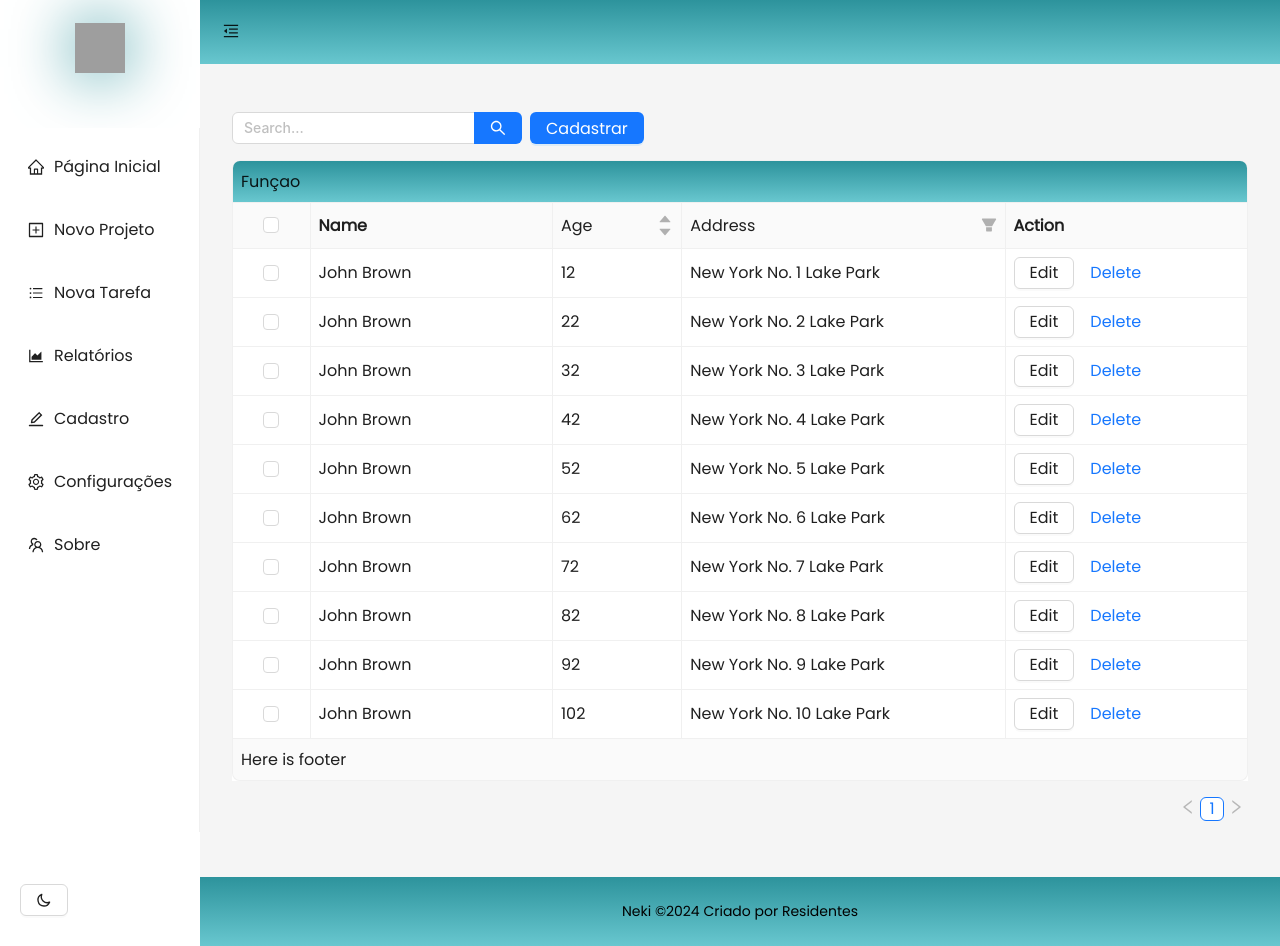
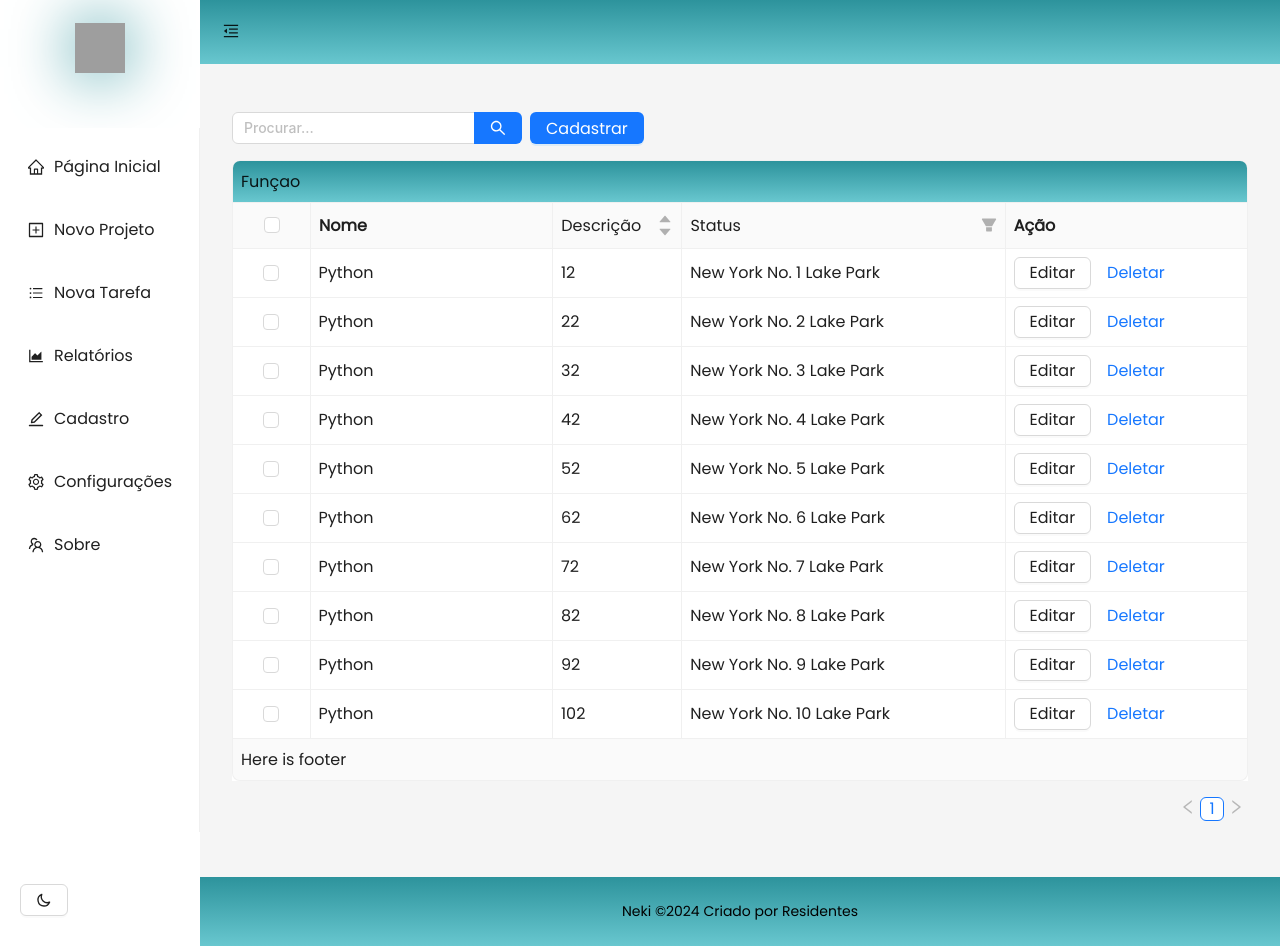
Before and after one commit to felipeofragoso/collaborator-dev2, a React app in the folder collaborator-dev2/: page /Function in a window 1280 px wide. Built offline with nearby package versions, Linux system fonts and the light colour scheme; grey boxes are pictures that could not be loaded; the HTML template or start-up script is replaced by a standard one.

Commit message:
Alterando os dados da tabela função

```diff
--- a/collaborator-dev2/package.json
+++ b/collaborator-dev2/package.json
@@ -12,6 +12,7 @@
   "dependencies": {
     "@ant-design/icons": "^5.3.7",
     "antd": "^5.18.1",
+    "axios": "^1.7.2",
     "localforage": "^1.10.0",
     "match-sorter": "^6.3.4",
     "react": "^18.2.0",
--- a/collaborator-dev2/src/components/Table/TableFunction.jsx
+++ b/collaborator-dev2/src/components/Table/TableFunction.jsx
@@ -8,9 +8,9 @@ const initialData = [];
 for (let i = 1; i <= 10; i++) {
   initialData.push({
     key: i,
-    name: 'John Brown',
-    age: Number(`${i}2`),
-    address: `New York No. ${i} Lake Park`,
+    nome: 'Python',
+    descricao: Number(`${i}2`),
+    status: `New York No. ${i} Lake Park`,
     description: `My name is John Brown, I am ${i}2 years old, living in New York No. ${i} Lake Park.`,
   });
 }
@@ -32,9 +32,9 @@ const TableFunction = () => {
   const handleSearch = (value) => {
     setSearchText(value);
     const filtered = initialData.filter((item) =>
-      item.name.toLowerCase().includes(value.toLowerCase()) ||
-      item.age.toString().includes(value) ||
-      item.address.toLowerCase().includes(value.toLowerCase())
+      item.nome.toLowerCase().includes(value.toLowerCase()) ||
+      item.descricao.toString().includes(value) ||
+      item.status.toLowerCase().includes(value.toLowerCase())
     );
     setFilteredData(filtered);
   };
@@ -99,19 +99,19 @@ const TableFunction = () => {
 
   const columns = [
     {
-      title: 'Name',
-      dataIndex: 'name',
+      title: 'Nome',
+      dataIndex: 'nome',
       width: 150,
     },
     {
-      title: 'Age',
-      dataIndex: 'age',
-      sorter: (a, b) => a.age - b.age,
+      title: 'Descrição',
+      dataIndex: 'descricao',
+      sorter: (a, b) => a.descricao - b.descricao,
       width: 80,
     },
     {
-      title: 'Address',
-      dataIndex: 'address',
+      title: 'Status',
+      dataIndex: 'status',
       width: 200,
       filters: [
         {
@@ -123,17 +123,17 @@ const TableFunction = () => {
           value: 'New York',
         },
       ],
-      onFilter: (value, record) => record.address.indexOf(value) === 0,
+      onFilter: (value, record) => record.status.indexOf(value) === 0,
     },
     {
-      title: 'Action',
-      key: 'action',
+      title: 'Ação',
+      key: 'acao',
       width: 150,
       render: (_, record) => (
         <Space size="middle">
-          <Button onClick={() => showEditModal(record)}>Edit</Button>
-          <Popconfirm title="Sure to delete?" onConfirm={() => handleDelete(record.key)}>
-            <a>Delete</a>
+          <Button onClick={() => showEditModal(record)}>Editar</Button>
+          <Popconfirm title="Tem certeza que deseja excluir?" onConfirm={() => handleDelete(record.key)}>
+            <a>Deletar</a>
           </Popconfirm>
         </Space>
       ),
@@ -155,7 +155,7 @@ const TableFunction = () => {
     <>
       <Space style={{ marginBottom: 16 }}>
         <Search
-          placeholder="Search..."
+          placeholder="Procurar..."
           enterButton
           onSearch={handleSearch}
         />
@@ -183,23 +183,23 @@ const TableFunction = () => {
           name="form_in_modal"
         >
           <Form.Item
-            name="name"
-            label="Name"
-            rules={[{ required: true, message: 'Please input the name!' }]}
+            name="nome"
+            label="Nome"
+            rules={[{ required: true, message: 'Por favor, insira o nome!' }]}
           >
             <Input />
           </Form.Item>
           <Form.Item
-            name="age"
-            label="Age"
-            rules={[{ required: true, message: 'Please input the age!' }]}
+            name="descricao"
+            label="Descrição"
+            rules={[{ required: true, message: 'Por favor, insira a descrição!' }]}
           >
             <InputNumber min={0} />
           </Form.Item>
           <Form.Item
-            name="address"
-            label="Address"
-            rules={[{ required: true, message: 'Please input the address!' }]}
+            name="status"
+            label="Status"
+            rules={[{ required: true, message: 'Por favor, insira o status!' }]}
           >
             <Input />
           </Form.Item>
@@ -217,23 +217,23 @@ const TableFunction = () => {
           name="form_in_modal"
         >
           <Form.Item
-            name="name"
-            label="Name"
-            rules={[{ required: true, message: 'Please input the name!' }]}
+            name="nome"
+            label="Nome"
+            rules={[{ required: true, message: 'Por favor, insira o nome!' }]}
           >
             <Input />
           </Form.Item>
           <Form.Item
-            name="age"
-            label="Age"
-            rules={[{ required: true, message: 'Please input the age!' }]}
+            name="descricao"
+            label="Descrição"
+            rules={[{ required: true, message: 'Por favor, insira a descrição!' }]}
           >
             <InputNumber min={0} />
           </Form.Item>
           <Form.Item
-            name="address"
-            label="Address"
-            rules={[{ required: true, message: 'Please input the address!' }]}
+            name="status"
+            label="Status"
+            rules={[{ required: true, message: 'Por favor, insira o status!' }]}
           >
             <Input />
           </Form.Item>
```
Also changed, not shown: collaborator-dev2/src/components/Table/Table.css (+11 -0 lines), 1 other file (tests, documents, lock files or other folders).
